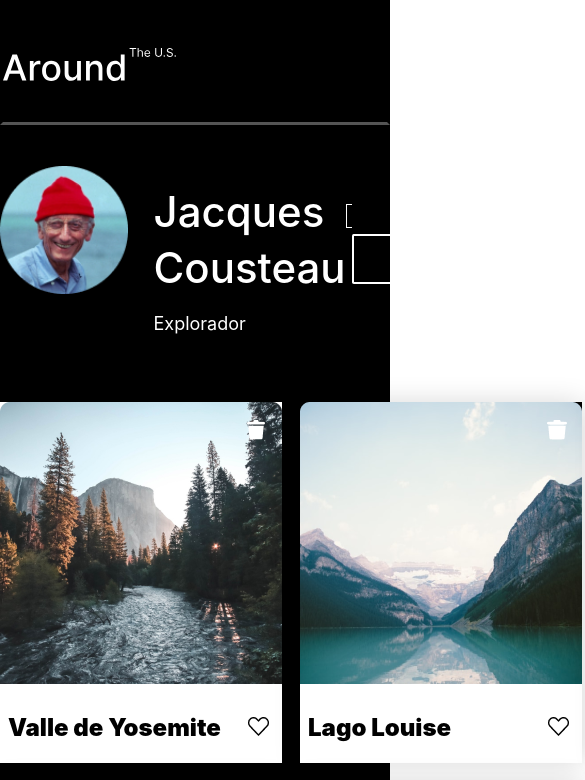
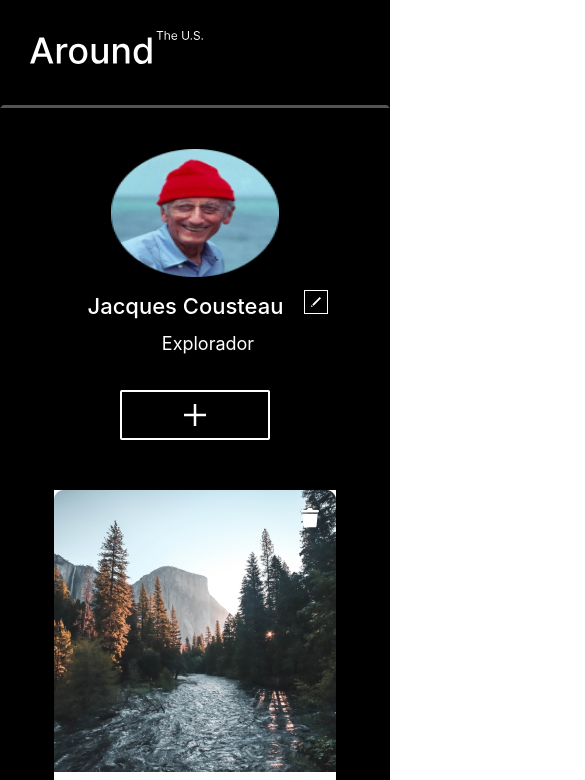
Before and after one commit to JacquelineSalas89/web_project_around, a plain HTML site: page index.html in a window 390 px wide. Shown: the top 780 px of the page, 585 px wide, since content can reach past the window. Drawn offline with Linux system fonts and the light colour scheme.

Commit message:
primera entrega

```diff
--- a/blocks/elements.css
+++ b/blocks/elements.css
@@ -1,6 +1,6 @@
 .elements {
   max-width: 882px;
-  height: 743px;
+
   padding-top: 50px;
   margin: auto;
   display: grid;
@@ -80,3 +80,24 @@
 .element__delete-button:hover {
   opacity: 0.6;
 }
+
+@media screen and (max-width: 900px) {
+  .elements {
+    justify-content: center;
+  }
+}
+
+@media screen and (max-width: 400px) {
+  .elements {
+    display: flex;
+    flex-direction: column;
+    margin: auto;
+    gap: 15px;
+  }
+}
+
+@media screen and (max-width: 400px) {
+  .element__card {
+    margin: auto;
+  }
+}
--- a/blocks/footer.css
+++ b/blocks/footer.css
@@ -10,3 +10,9 @@
   line-height: 21.78px;
   padding: 30px 0 30px 0;
 }
+
+@media screen and (max-width: 500px) {
+  .footer__copyright {
+    padding-left: 27px;
+  }
+}
--- a/blocks/header.css
+++ b/blocks/header.css
@@ -6,3 +6,16 @@
   border-bottom-color: #545454;
   border-style: solid;
 }
+
+@media screen and (max-width: 500px) {
+  .header {
+    max-width: 450px;
+    padding-top: 28px;
+  }
+}
+
+@media screen and (max-width: 500px) {
+  .header__logo {
+    padding-left: 27px;
+  }
+}
--- a/blocks/page.css
+++ b/blocks/page.css
@@ -6,4 +6,6 @@
 .page {
   background: #000000;
   margin: 0;
+  min-width: 320px;
+  max-width: 1280px;
 }
--- a/blocks/popup.css
+++ b/blocks/popup.css
@@ -83,9 +83,16 @@
   opacity: 0.8;
 }
 
+@media screen and (max-width: 590px) {
+  .popup {
+    max-width: 282px;
+  }
+}
+
 @media screen and (max-width: 500px) {
   .popup__form {
     width: 282px;
+    height: 322px;
     display: flex;
     justify-content: center;
     flex-direction: column;
@@ -93,6 +100,11 @@
     border-radius: 10px 10px 10px 10px;
     background-color: white;
     padding: 25px;
-    position: relative;
   }
 }
+
+@media screen and (max-width: 500px) {
+  .popup__button-save {
+    font-size: 14px;
+  }
+}
--- a/blocks/profile.css
+++ b/blocks/profile.css
@@ -2,10 +2,9 @@
   max-width: 882px;
   margin: auto;
   padding-top: 41px;
-}
-
-.profile__info {
   display: flex;
+  justify-content: space-between;
+  align-items: center;
 }
 
 .profile__avatar {
@@ -14,43 +13,49 @@
   background-size: auto;
 }
 
+.profile__info {
+  max-width: 450px;
+}
+
 .profile__name {
   font-family: "Inter", Arial, sans-serif;
-  width: 374px;
   font-size: 42px;
   font-weight: 500;
-  line-height: 56px;
   color: #ffff;
-  margin: 18px 0 0 26px;
+  margin: 16px 0 0 26px;
   padding: 0;
 }
 
+.profile__edit-button,
+.profile__name {
+  display: inline-block;
+}
+
+.profile__edit-button {
+  background-image: url(/images/edit-button.svg);
+  width: 24px;
+  height: 24px;
+  background-repeat: no-repeat;
+  background-color: #000;
+  border: 0;
+  margin: 0 0 0 17px;
+  cursor: pointer;
+}
+
+.profile__edit-button:hover {
+  opacity: 0.6;
+}
+
 .profile__about {
-  display: flex;
-  flex-direction: column;
   max-width: 415px;
   font-family: "Inter", Arial, sans-serif;
   font-size: 18px;
   font-weight: 400;
   color: #ffff;
+  padding-top: 14px;
+  margin-left: 26px;
 }
 
-.profile__edit-button {
-  background-image: url(/images/edit-button.svg);
-  align-self: flex-start;
-  width: 24px;
-  height: 24px;
-  background-repeat: no-repeat;
-  background-color: #000;
-  border: 0;
-  cursor: pointer;
-  margin: 38px auto 0 0;
-  text-align: center;
-}
-
-.profile__edit-button:hover {
-  opacity: 0.6;
-}
 .profile__add-button {
   background-image: url(/images/add_button.png);
   display: flex;
@@ -66,3 +71,42 @@
 .profile__add-button:hover {
   opacity: 0.6;
 }
+
+@media screen and (max-width: 500px) {
+  .profile {
+    width: 385px;
+    justify-content: center;
+    flex-direction: column;
+  }
+}
+
+@media screen and (max-width: 400px) {
+  .profile__avatar {
+    margin: auto;
+  }
+}
+
+@media screen and (max-width: 400px) {
+  .profile__name {
+    text-align: center;
+    max-width: 380px;
+    font-size: 22px;
+  }
+}
+
+@media screen and (max-width: 400px) {
+  .profile__about {
+    font-size: 18px;
+    text-align: center;
+    padding-bottom: 36px;
+  }
+}
+
+@media screen and (max-width: 400px) {
+  .profile__add-button {
+    width: 250px;
+    max-width: 100%;
+    background-position: center;
+    background-size: auto;
+  }
+}
--- a/index.html
+++ b/index.html
@@ -21,19 +21,17 @@
       </header>
       <main class="content">
         <section class="profile">
+          <img
+            class="profile__avatar"
+            src="images/Avatar.png"
+            alt="Imagen Jacques Cousteau"
+          />
           <div class="profile__info">
-            <img
-              class="profile__avatar"
-              src="images/Avatar.png"
-              alt="Imagen Jacques Cousteau"
-            />
-            <h1 class="profile__name">
-              Jacques Cousteau
-              <span class="profile__about">Explorador</span>
-            </h1>
+            <h1 class="profile__name">Jacques Cousteau</h1>
             <button class="profile__edit-button" type="button"></button>
-            <button class="profile__add-button" type="button"></button>
+            <p class="profile__about">Explorador</p>
           </div>
+          <button class="profile__add-button" type="button"></button>
         </section>
 
         <div class="popup" id="popup-profile">
```
Also changed, not shown: README.md.
